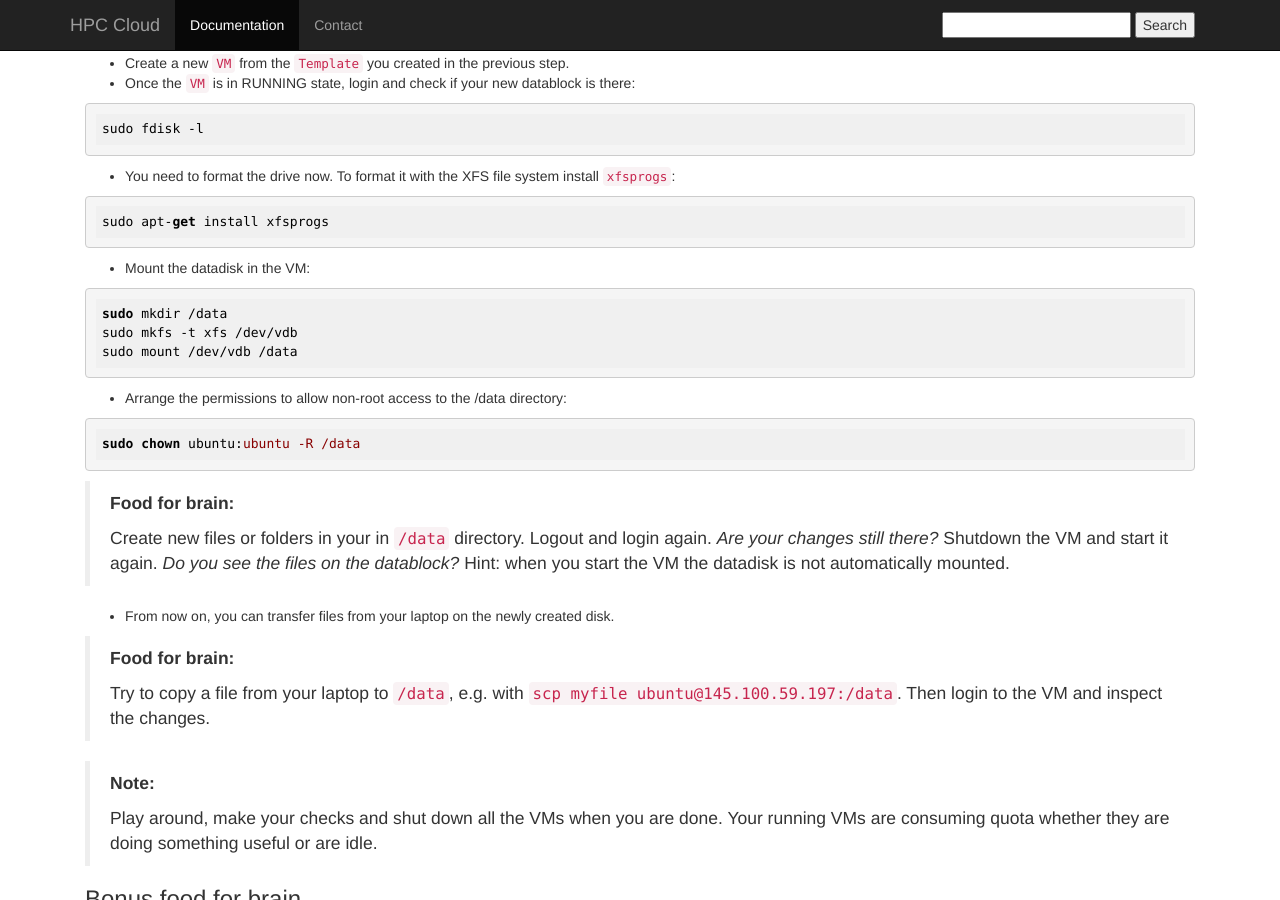
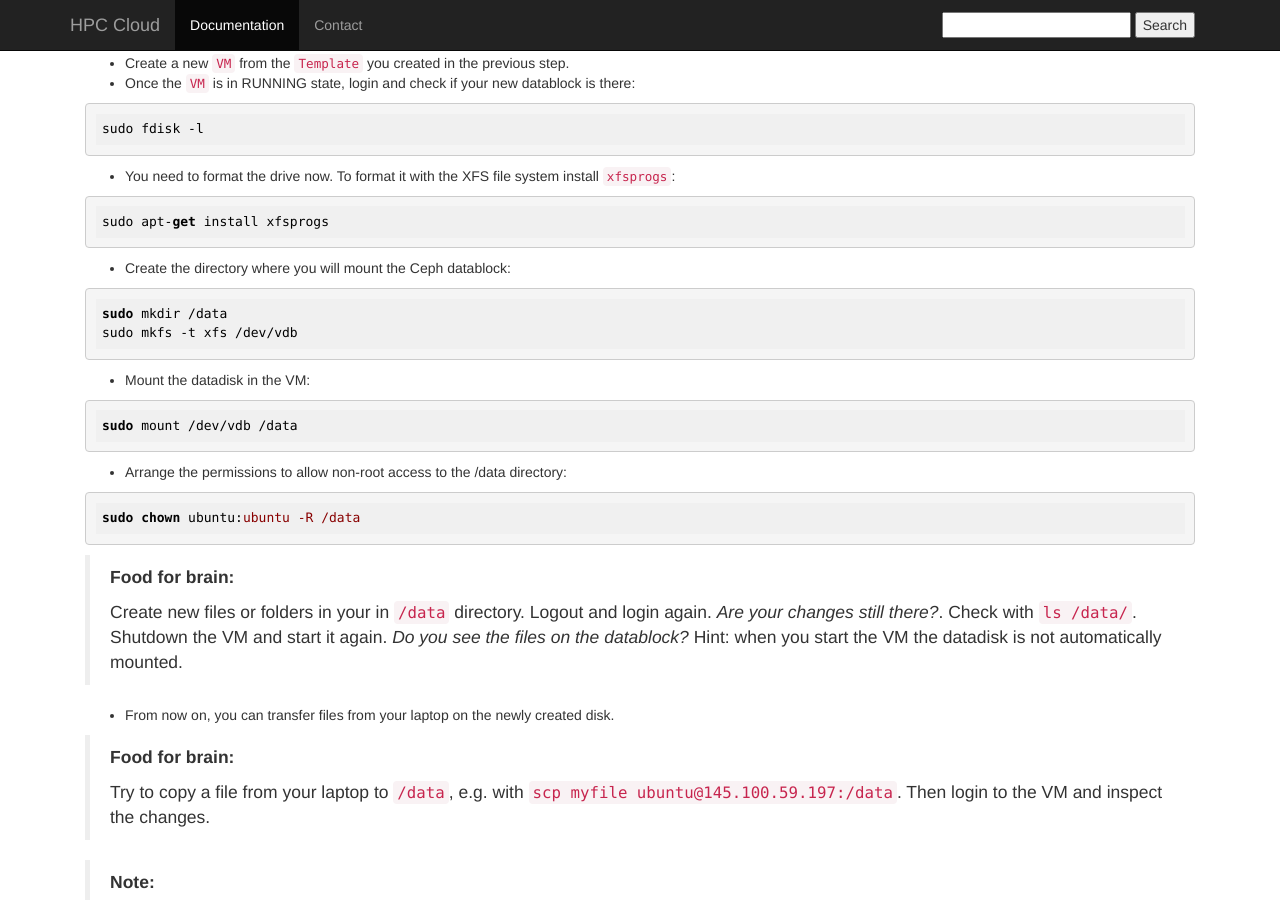
Before and after one commit to sara-nl/clouddocs, a Jekyll site: the page built from UvAworkshop-2016-01-25/UvAworkshop-2016-01-25-partB.markdown, in a window 1280 px wide and 900 px high, scrolled down 2389 px. Built offline with Jekyll 4.4.1, drawn with Linux system fonts in a browser that asks for light colours; nearby versions of some CDN libraries.

Commit message:
Update UvAworkshop-2016-01-25-partB.markdown

````diff
--- a/UvAworkshop-2016-01-25/UvAworkshop-2016-01-25-partB.markdown
+++ b/UvAworkshop-2016-01-25/UvAworkshop-2016-01-25-partB.markdown
@@ -137,11 +137,16 @@ sudo fdisk -l
 sudo apt-get install xfsprogs
 ```
 
-* Mount the datadisk in the VM:
+* Create the directory where you will mount the Ceph datablock:
 
 ```sh
 sudo mkdir /data
 sudo mkfs -t xfs /dev/vdb
+```
+
+* Mount the datadisk in the VM:
+
+```sh
 sudo mount /dev/vdb /data
 ```
 
@@ -153,7 +158,7 @@ sudo chown ubuntu:ubuntu -R /data
 
 >**Food for brain:**
 >
-> Create new files or folders in your in `/data` directory. Logout and login again. *Are your changes still there?*
+> Create new files or folders in your in `/data` directory. Logout and login again. *Are your changes still there?*. Check with `ls /data/`.
 > Shutdown the VM and start it again. *Do you see the files on the datablock?*
 > Hint: when you start the VM the datadisk is not automatically mounted.
 
````
